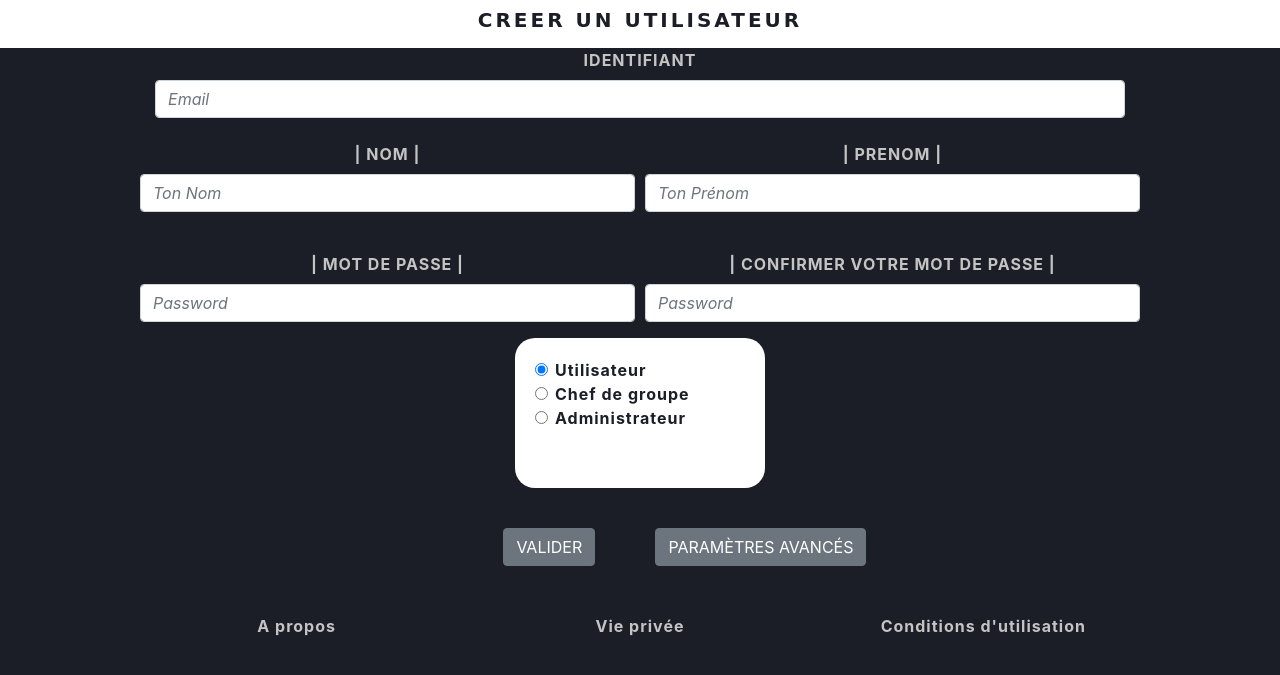
After one commit to EINAUDI01/Python, a Symfony app: template templates/projet/Creer-utilisateur.html.twig in a window 1280 px wide. The commit adds this page. Shown: the top 675 px of the page. Run offline with Twig, Linux system fonts and the light colour scheme; the template is opened without the code that fills it, so the values that code supplies are empty; some libraries are stand-ins or nearby versions.

Commit message:
controleur et accueil

```diff
--- a/templates/base.html.twig
+++ b/templates/base.html.twig
@@ -3,9 +3,9 @@
     <head>
         <meta charset="UTF-8">
         <title>{% block title %}Welcome!{% endblock %}</title>
-        {% block stylesheets %}{% endblock %}
+        {% block stylesheets %}<link href="https://bootswatch.com/4/lux/bootstrap.min.css" rel="stylesheet"{% endblock %}
 
-        {% block javascripts %}https://bootswatch.com/4/cosmo/bootstrap.min.css{% endblock %}
+        {% block javascripts %}{% endblock %}
     </head>
     <body>
         {% block body %}{% endblock %}
--- /dev/null
+++ b/templates/projet/Creer-utilisateur.html.twig
@@ -0,0 +1,175 @@
+{% extends 'base.html.twig' %}
+
+{% block title %}ACCUEIL{% endblock %}
+
+{% block body %}
+
+<!DOCTYPE html>
+	<html>
+			<head>
+				<meta charset="UTF-8" />
+
+				<!-- BOOSTSTRAP CSS -->
+				<link rel="stylesheet" href="https://stackpath.bootstrapcdn.com/bootstrap/4.4.1/css/bootstrap.min.css" integrity="sha384-Vkoo8x4CGsO3+Hhxv8T/Q5PaXtkKtu6ug5TOeNV6gBiFeWPGFN9MuhOf23Q9Ifjh" crossorigin="anonymous">
+
+				<!-- CODE CSS -->
+				<style>
+
+					body
+					{
+						background-color: rgb(27,30,39);
+						opacity: 1000px;
+					}
+
+					h1
+					{
+						color: rgb(27,30,39);
+						font-size: 20px;
+						font-weight: bold;
+						font-family: "Comic sans ms", sans-serif;
+					}
+
+					nav
+					{
+
+						background-color: white;
+						font-weight: bold;
+					}
+
+					.SectionPied
+					{
+						width: 1000px;
+						margin: auto;
+						text-align: center;
+						opacity: 100px;
+						background-color: rgb(27,30,39);
+						color: rgb(196,196,196);
+						font-weight: bold;
+					}
+
+					::placeholder
+					{
+						font-style: italic;
+					}
+
+					fieldset
+					{
+						border-style: solid;
+						border-radius: 20px;
+						border-color: black;
+						background-color: white;
+						width: 250px;
+						margin: auto;
+						height: 150px;
+						padding: 20px;
+						text-align: left;
+						color: rgb(27,30,39);
+						font-weight: bold;
+					}
+				</style>
+			</head>
+			<body>
+
+				<!--<header>
+					<p>
+						<img src="logo.jpg" alt="logo du projet" />
+					</p>
+				</header>-->
+
+				<nav class="navbar justify-content-center navbar-expand">
+					<h1>CREER UN UTILISATEUR</h1>
+				</nav>
+
+				<section class="SectionPied">
+					<form class="formulaire">
+						<!--Pour chaque ligne du formulaire, il nous fait une div avec une class form-group-->
+						<!--Pour chaque entrée du formulaire, j'ai rajouté la class cl-sm-6 pour pourvoir les centrés tout en mettant après chaque form-group le row qui indique que c'est pour la ligne-->
+						<div class=”form-group” row>
+							<label for=”Email1”>IDENTIFIANT</label>
+							<!--On met required pour les entrées à remplir obligatoirement, ainsi si l'utilisateur à oublier d'indiquer certaines données obligatoires la page ne sera pas validée-->
+							<div class="col-sm-12">
+								<input type="text" class="form-control" id="Email" placeholder="Email" required>
+							</div>
+						</div>
+						<br/>
+						<div class="form-row">
+							<div class="form-group col-md-6">
+								<label for=”Nom”>| NOM | </label>
+								<!--On met required pour les entrées à remplir obligatoirement, ainsi si l'utilisateur à oublier d'indiquer certaines données obligatoires la page ne sera pas validée-->
+								<input type="text" class="form-control" id="Nom" placeholder="Ton Nom" required>
+							</div>
+							<div class="form-group col-md-6">
+								<label for=”Prenom”>| PRENOM |</label>
+								<!--On met required pour les entrées à remplir obligatoirement, ainsi si l'utilisateur à oublier d'indiquer certaines données obligatoires la page ne sera pas validée-->
+								<input type="text" class="form-control" id="Prenom" placeholder="Ton Prénom" required>
+							</div>
+						</div>
+						<br/>
+						<div class="form-row" >
+							<div class="form-group col-md-6">
+								<label for=”Secret1”> | MOT DE PASSE |</label>
+								<input type="password" class="form-control" id="Password" placeholder="Password" required>
+							</div>
+							<div class="form-group col-md-6">
+								<label for=”SecretConfirm1”>| CONFIRMER VOTRE MOT DE PASSE |</label>
+								<input type="password" class="form-control" id="PasswordConfirm" placeholder="Password" required>
+							</div>
+						</div>
+
+						<fieldset class="form-group">
+							<div class="row">
+								<div class="col-sm-10">
+									<div class="form-check" disabled>
+										<input class="form-check-input" type="radio" name="gridRadios" id="gridRadios1" value="option1" checked>
+										<label class="form-check-label" for="gridRadios1">
+										Utilisateur
+										</label>
+									</div>
+									<div class="form-check">
+										<input class="form-check-input" type="radio" name="gridRadios" id="gridRadios2" value="option2">
+										<label class="form-check-label" for="gridRadios2">
+										Chef de groupe
+										</label>
+									</div>
+									<div class="form-check disabled">
+										<input class="form-check-input" type="radio" name="gridRadios" id="gridRadios3" value="option3" >
+										<label class="form-check-label" for="gridRadios3">
+										Administrateur
+										</label>
+									</div>
+								</div>
+							</div>
+						</fieldset>
+
+						<br/>
+
+						<div class=”form-group” row>
+							<div class="btn-group" role="group" aria-label="Basic example">
+								<div class="col-sm-6">
+									<button type="button" class="btn btn-secondary">Valider</button>
+								</div>
+								<div class="col-sm-8">
+									<button type="submit" class="btn btn-secondary">Paramètres avancés</button>
+								</div>
+							</div>
+						</div>
+						<br/>
+					</form>
+				</section>
+				<br/>
+				<footer class="SectionPied">
+					<div class="row">
+						<div class="col">
+							A propos
+						</div>
+						<div class="col">
+							Vie privée
+						</div>
+						<div class="col">
+							Conditions d'utilisation
+						</div>
+					</div>
+				</footer>
+			</body>
+	</html>
+{% endblock %}
```
Also changed, not shown: src/Controller/ProjetController.php (+8 -0 lines), templates/projet/inscription.html.twig (+98 -12 lines), templates/projet/logo.jpg (added).
